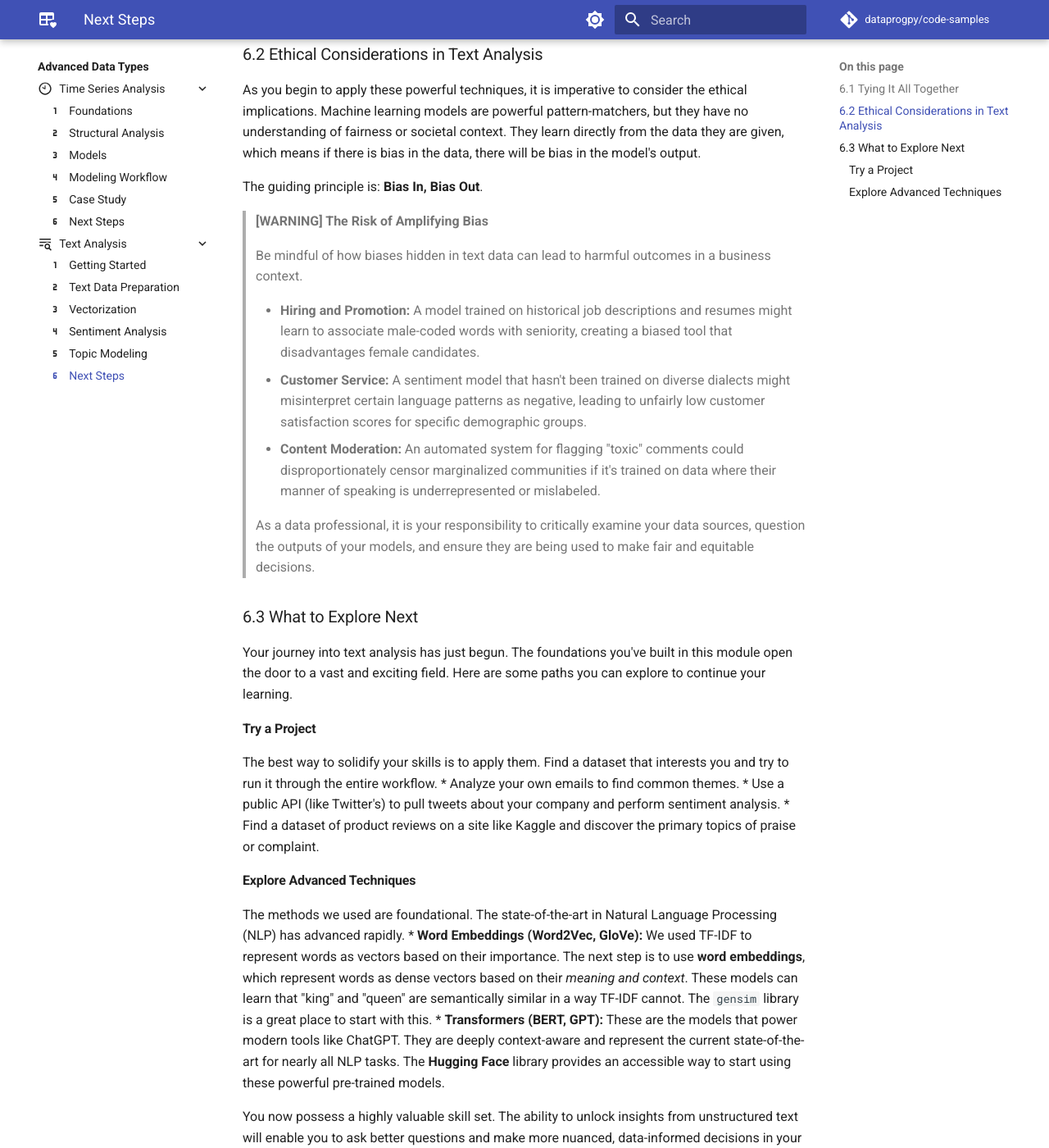
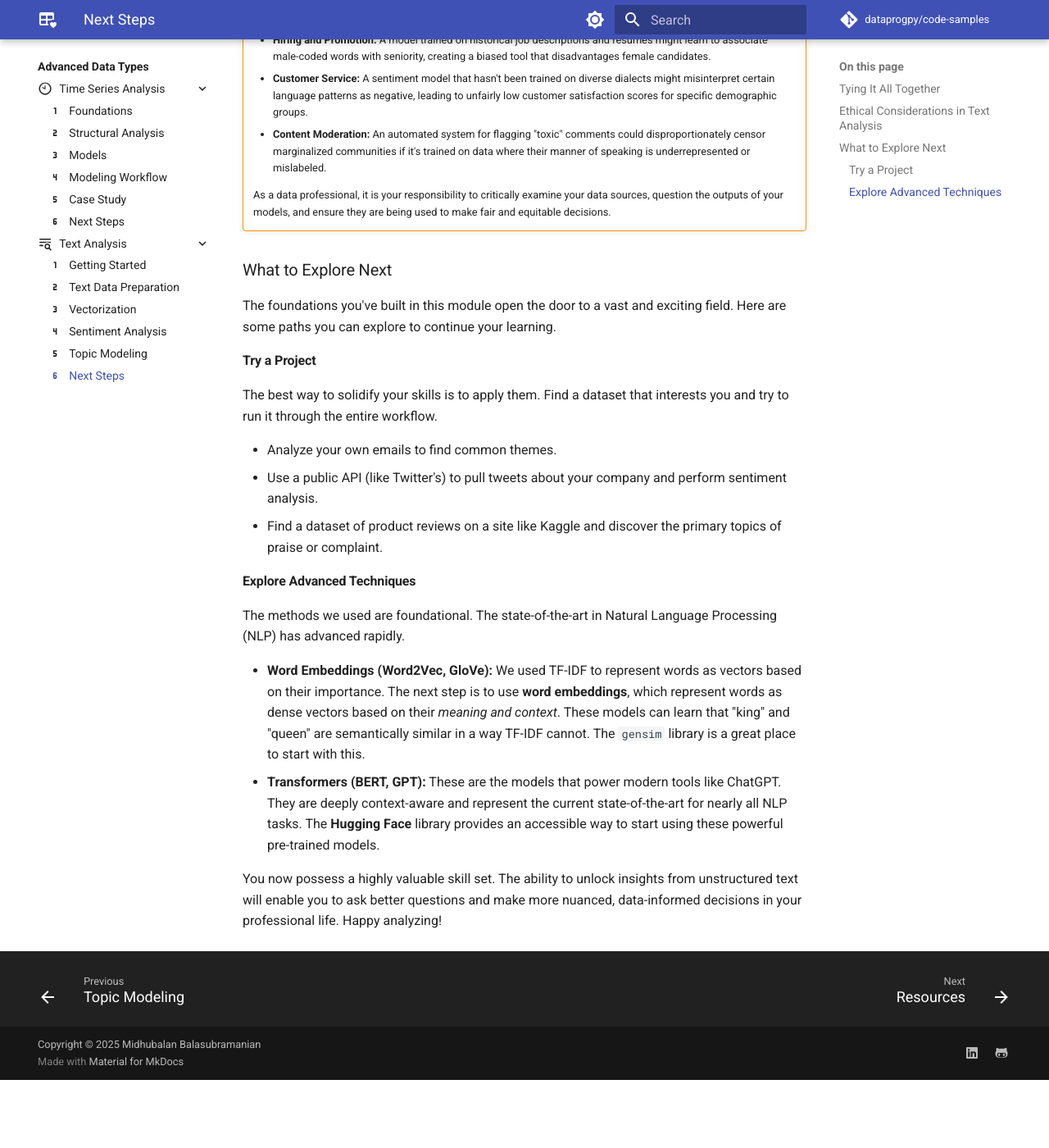
Before and after one commit to dataprogpy/dataprogpy.github.io, an MkDocs documentation site: the page built from docs/adv-data-types/text-analysis/next-steps.md, in a window 1280 px wide and 1400 px high, scrolled down 1522 px. Shown: the whole window at 82% size. Built offline with MkDocs 1.6.1 and Material for MkDocs 9.7.7, drawn with Linux system fonts in a browser that asks for light colours; comment, search, counter and statistics services are not loaded; after the commit the page ends 2839 px from its top, so only the background shows below that; some of the changed text lies outside the part shown.

Commit message:
Add conclusion. resolves #19

```diff
--- a/docs/adv-data-types/text-analysis/next-steps.md
+++ b/docs/adv-data-types/text-analysis/next-steps.md
@@ -1,74 +1,77 @@
 ---
 icon: material/numeric-6
 ---
-Of course. Let's complete the module with the final section.
 
-Here is the content for **Section 6: Conclusion and Your Next Steps**.
+# Conclusion and Your Next Steps
 
-***
-
-# Section 6: Conclusion and Your Next Steps
-
-Congratulations on completing this module on textual data analysis. You have journeyed from the seemingly chaotic world of raw, unstructured text to a structured, analytical workflow that can yield powerful business insights. You've learned that text is not just a collection of words, but a rich source of data waiting to be explored.
+Congratulations on completing this lesson on textual data analysis. You have learned analytical workflows that transform raw and unstructured text into structured and powerful business insights. You've learned that text is not just a collection of words, but a rich source of data waiting to be explored.
 
 The core lesson has been one of transformation: you learned how to systematically translate ambiguous human language into a clean, numerical format that machine learning algorithms can understand. With this foundation, you are now equipped to go beyond asking *what* happened and begin to uncover *why* it happened, using the very words of your customers, clients, and colleagues.
 
-### 6.1 Tying It All Together
+### Tying It All Together
 
 The techniques you've learned in this module form a cohesive and repeatable workflow. While we explored each step individually, it's crucial to see them as part of an integrated process that flows from raw data to actionable insight.
 
-> **[INFO] The Text Analysis Workflow: A Summary**
->
-> Think of your text analysis projects as following this strategic pipeline.
->
-> 1.  **Problem Definition & Data Collection**
->     * Start with a business question. What are you trying to understand?
->     * Gather your **corpus**: the collection of emails, reviews, or reports you will analyze.
->
-> 2.  **Pre-processing with NLTK**
->     * This is the cleaning phase. The goal is to reduce noise and standardize the text.
->     * Key Steps: **Tokenization**, lowercasing, stop-word removal, and **lemmatization**.
->
-> 3.  **Vectorization with scikit-learn**
->     * This is the translation phase, turning clean tokens into numerical vectors.
->     * Key Choices: **Bag-of-Words** for simple counts or **TF-IDF** for weighted importance scores.
->
-> 4.  **Modeling with scikit-learn**
->     * This is the analysis phase where you apply a machine learning model to your vectorized data.
->     * **Supervised Approach:** If you have labeled data, use a classifier for tasks like **Sentiment Analysis**.
->     * **Unsupervised Approach:** If you don't have labels, use an algorithm like NMF for discovery-oriented tasks like **Topic Modeling**.
->
-> 5.  **Interpretation and Action**
->     * This is the final, human-centric step. You interpret the model's output and translate it back into a business context to make data-driven decisions.
+!!! info "The Text Analysis Workflow: A Summary"
 
-### 6.2 Ethical Considerations in Text Analysis
+    Think of your text analysis projects as following this strategic pipeline.
+
+    1.  **Problem Definition & Data Collection**
+
+        * Start with a business question. What are you trying to understand?
+        * Gather your **corpus**: the collection of emails, reviews, or reports you will analyze.
+
+    2.  **Pre-processing with NLTK**
+
+        * This is the cleaning phase. The goal is to reduce noise and standardize the text.
+        * Key Steps: **Tokenization**, lowercasing, stop-word removal, and **lemmatization**.
+
+    3.  **Vectorization with scikit-learn**
+
+        * This is the translation phase, turning clean tokens into numerical vectors.
+        * Key Choices: **Bag-of-Words** for simple counts or **TF-IDF** for weighted importance scores.
+
+    4.  **Modeling with scikit-learn**
+
+        * This is the analysis phase where you apply a machine learning model to your vectorized data.
+        * **Supervised Approach:** If you have labeled data, use a classifier for tasks like **Sentiment Analysis**.
+        * **Unsupervised Approach:** If you don't have labels, use an algorithm like NMF for discovery-oriented tasks like **Topic Modeling**.
+
+    5.  **Interpretation and Action**
+
+        * This is the final, human-centric step. You interpret the model's output and translate it back into a business context to make data-driven decisions.
+
+### Ethical Considerations in Text Analysis
 
 As you begin to apply these powerful techniques, it is imperative to consider the ethical implications. Machine learning models are powerful pattern-matchers, but they have no understanding of fairness or societal context. They learn directly from the data they are given, which means if there is bias in the data, there will be bias in the model's output.
 
 The guiding principle is: **Bias In, Bias Out**.
 
-> **[WARNING] The Risk of Amplifying Bias**
->
-> Be mindful of how biases hidden in text data can lead to harmful outcomes in a business context.
->
-> * **Hiring and Promotion:** A model trained on historical job descriptions and resumes might learn to associate male-coded words with seniority, creating a biased tool that disadvantages female candidates.
-> * **Customer Service:** A sentiment model that hasn't been trained on diverse dialects might misinterpret certain language patterns as negative, leading to unfairly low customer satisfaction scores for specific demographic groups.
-> * **Content Moderation:** An automated system for flagging "toxic" comments could disproportionately censor marginalized communities if it's trained on data where their manner of speaking is underrepresented or mislabeled.
->
-> As a data professional, it is your responsibility to critically examine your data sources, question the outputs of your models, and ensure they are being used to make fair and equitable decisions.
+!!! warning "**The Risk of Amplifying Bias**"
 
-### 6.3 What to Explore Next
+     Be mindful of how biases hidden in text data can lead to harmful outcomes in a business context.
 
-Your journey into text analysis has just begun. The foundations you've built in this module open the door to a vast and exciting field. Here are some paths you can explore to continue your learning.
+     * **Hiring and Promotion:** A model trained on historical job descriptions and resumes might learn to associate male-coded words with seniority, creating a biased tool that disadvantages female candidates.
+     * **Customer Service:** A sentiment model that hasn't been trained on diverse dialects might misinterpret certain language patterns as negative, leading to unfairly low customer satisfaction scores for specific demographic groups.
+     * **Content Moderation:** An automated system for flagging "toxic" comments could disproportionately censor marginalized communities if it's trained on data where their manner of speaking is underrepresented or mislabeled.
+
+     As a data professional, it is your responsibility to critically examine your data sources, question the outputs of your models, and ensure they are being used to make fair and equitable decisions.
+
+### What to Explore Next
+
+The foundations you've built in this module open the door to a vast and exciting field. Here are some paths you can explore to continue your learning.
 
 #### Try a Project
 The best way to solidify your skills is to apply them. Find a dataset that interests you and try to run it through the entire workflow.
+
 * Analyze your own emails to find common themes.
 * Use a public API (like Twitter's) to pull tweets about your company and perform sentiment analysis.
 * Find a dataset of product reviews on a site like Kaggle and discover the primary topics of praise or complaint.
 
 #### Explore Advanced Techniques
+
 The methods we used are foundational. The state-of-the-art in Natural Language Processing (NLP) has advanced rapidly.
+
 * **Word Embeddings (Word2Vec, GloVe):** We used TF-IDF to represent words as vectors based on their importance. The next step is to use **word embeddings**, which represent words as dense vectors based on their *meaning and context*. These models can learn that "king" and "queen" are semantically similar in a way TF-IDF cannot. The `gensim` library is a great place to start with this.
 * **Transformers (BERT, GPT):** These are the models that power modern tools like ChatGPT. They are deeply context-aware and represent the current state-of-the-art for nearly all NLP tasks. The **Hugging Face** library provides an accessible way to start using these powerful pre-trained models.
 
```
